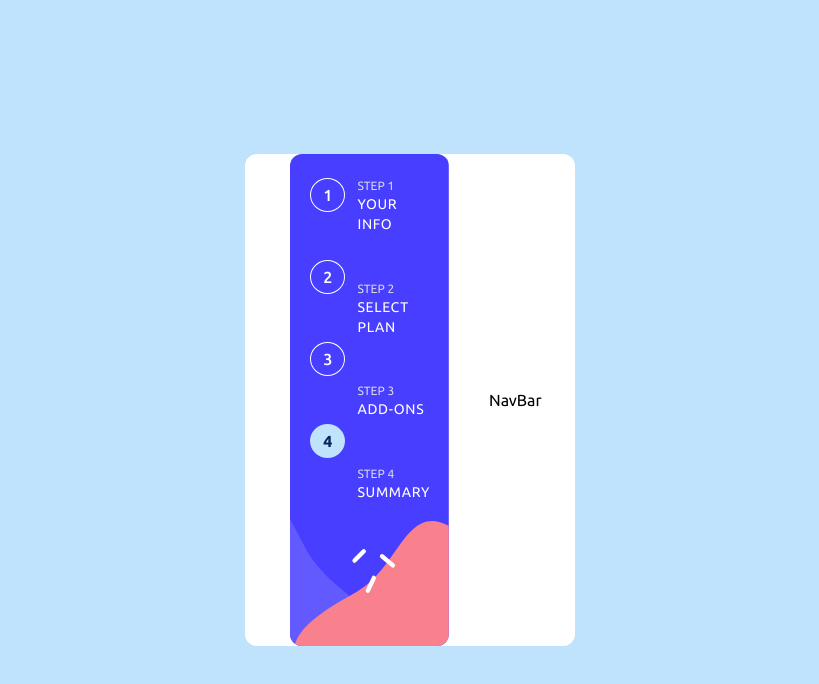
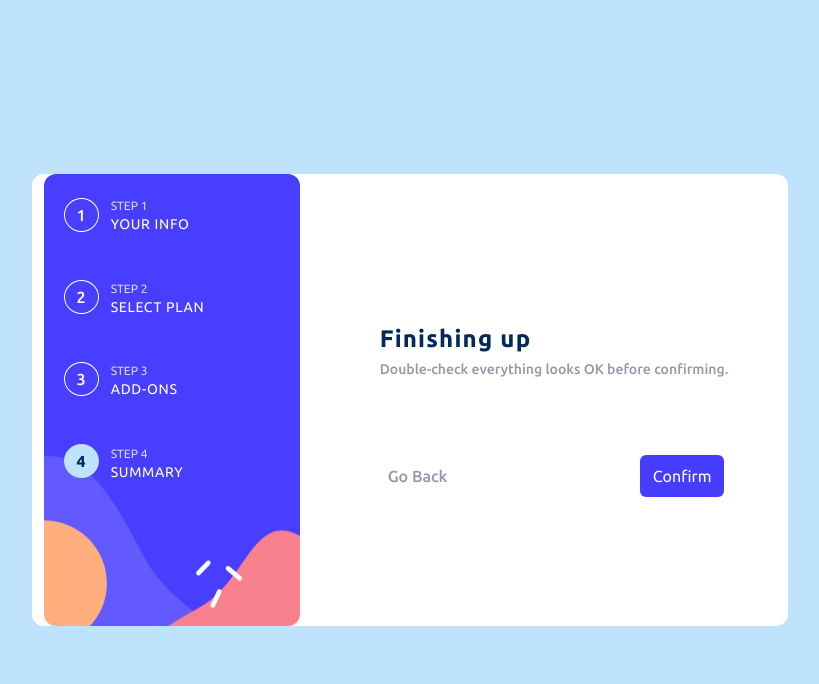
Before and after one commit to Aik-202/aik-multi-step-form, a React (Vite) app in the folder multi-step_form/: page /finished in a window 1280 px wide. Shown: the top 684 px of the page, without its empty margins (230-1049 px from the left). Built offline with nearby package versions, Linux system fonts and the light colour scheme.

Commit message:
Made some adjustments

```diff
--- a/multi-step_form/src/Components/Form/AddOnsInfo.jsx
+++ b/multi-step_form/src/Components/Form/AddOnsInfo.jsx
@@ -39,8 +39,8 @@ export default function AddOnsInfo() {
           addonActive == "Customizable profile" && item.header == "Customizable profile" ? 'bg-light-blue  bg-opacity-[20%] border-t-marine border-purplish':
           'bg-transparent border-light-gray border-t-light-gray'
           }`} onClick={changeAddon} key={item.header}>
-          <input type="checkbox" id={item.header} className='w-[8%] text-center' />
-          <div className='flex flex-col space-y-0'>
+          <input type="checkbox" id={item.header} className='w-[8%]' />
+          <div className='flex flex-col space-y-0 self-center'>
             <label htmlFor={item.header} className='text-sm text-marine font-bold tracking-wide'>
             {item.header}</label>
             <p className='text-[0.65rem] w-[10rem] lg:w-[15rem]'>{item.text}</p>
--- a/multi-step_form/src/Components/Form/FinishedInfo.jsx
+++ b/multi-step_form/src/Components/Form/FinishedInfo.jsx
@@ -1,7 +1,25 @@
 import React from 'react'
+import { FormHeaders } from '../'
+import { useNavigate } from 'react-router-dom'
 
 export default function FinishedInfo() {
+  const navigate = useNavigate();
+
+  const back = () => {
+    navigate('/addons');
+  }
   return (
-    <div>NavBar</div>
+    <section className='w-max lg:w-[30rem]'>
+      <div className='bg-white flex flex-col space-y-5 justify-center content-center px-5
+      absolute h-max top-24 right-0 left-0 py-4 mx-5 rounded-md sm:static md:mr-10'>
+        <FormHeaders personal={false} plans={false} addons={false} finished={true}/>
+      </div>
+      <div className='flex justify-between bg-white
+      py-5 px-8 absolute bottom-0 right-0 left-0 sm:static sm:pr-10 sm:pl-12 md:pr-16 sm:rounded-xl lg:mt-10'>
+        <button className='text-cool font-medium' onClick={back}>Go Back</button>
+        <button className='border-[1px] border-solid border-transparent rounded-md px-3 py-2 text-white
+      bg-purplish' >Confirm</button>
+      </div>
+    </section>
   )
 }
```
